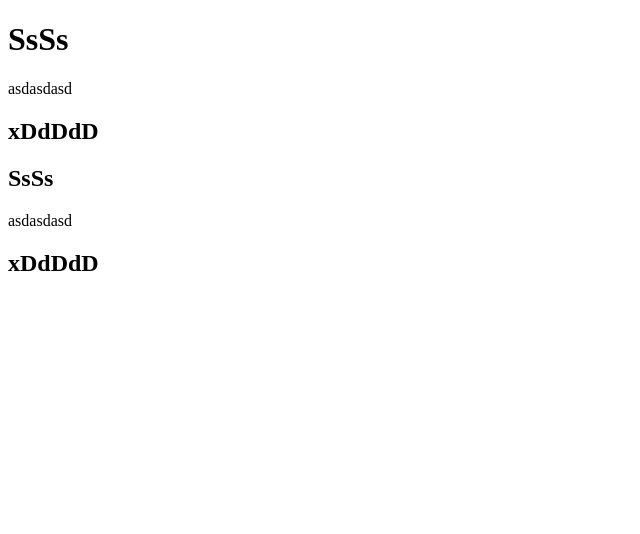
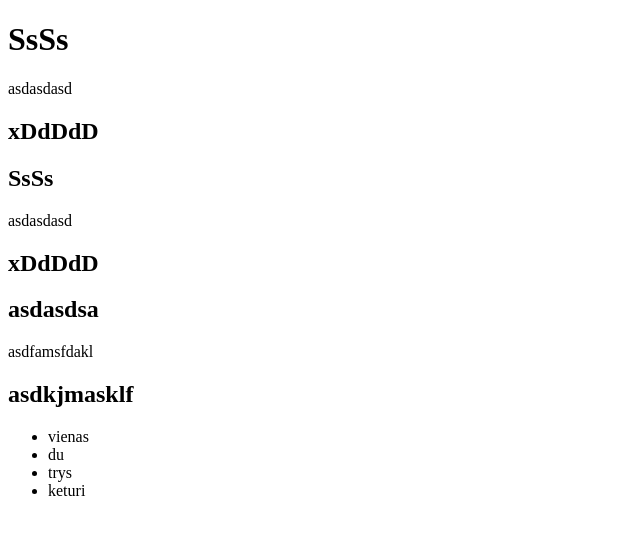
Before and after one commit to fAntomlt/test, a plain HTML site: page index.html in a window 1280 px wide. Shown: the whole page, without its empty margins (0-640 px from the left). Drawn offline with Linux system fonts and the light colour scheme.

```diff
--- a/index.html
+++ b/index.html
@@ -19,6 +19,17 @@
             <p>asdasdasd</p>
             <h2>xDdDdD</h2>
         </section>
+        <section>
+            <h2>asdasdsa</h2>
+            <p>asdfamsfdakl</p>
+            <h1>asdkjmasklf</h1>
+            <ul>
+                <li>vienas</li>
+                <li>du</li>
+                <li>trys</li>
+                <li>keturi</li>
+            </ul>
+        </section>
     </main>
     <footer></footer>
 </body>
```
